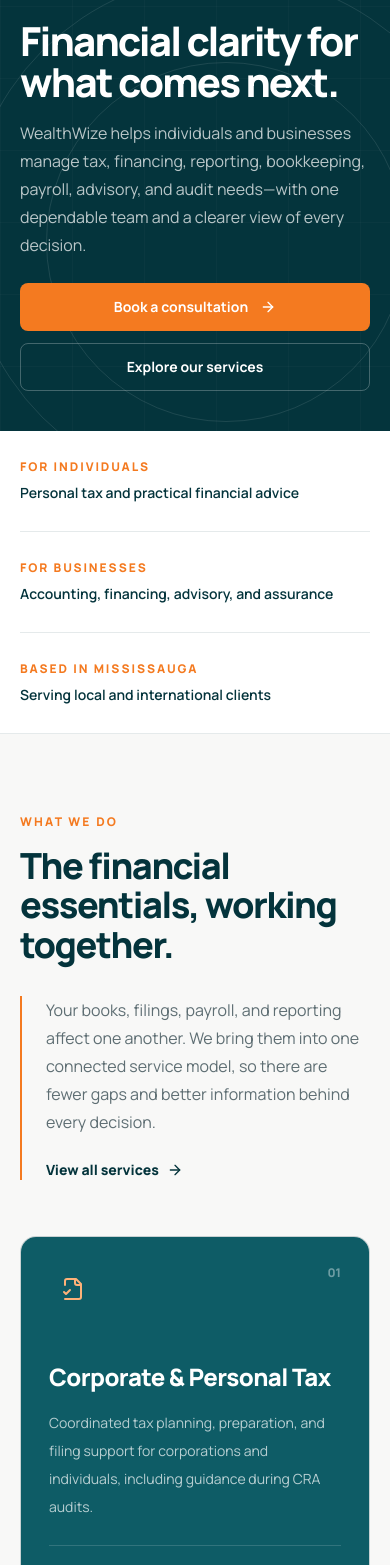
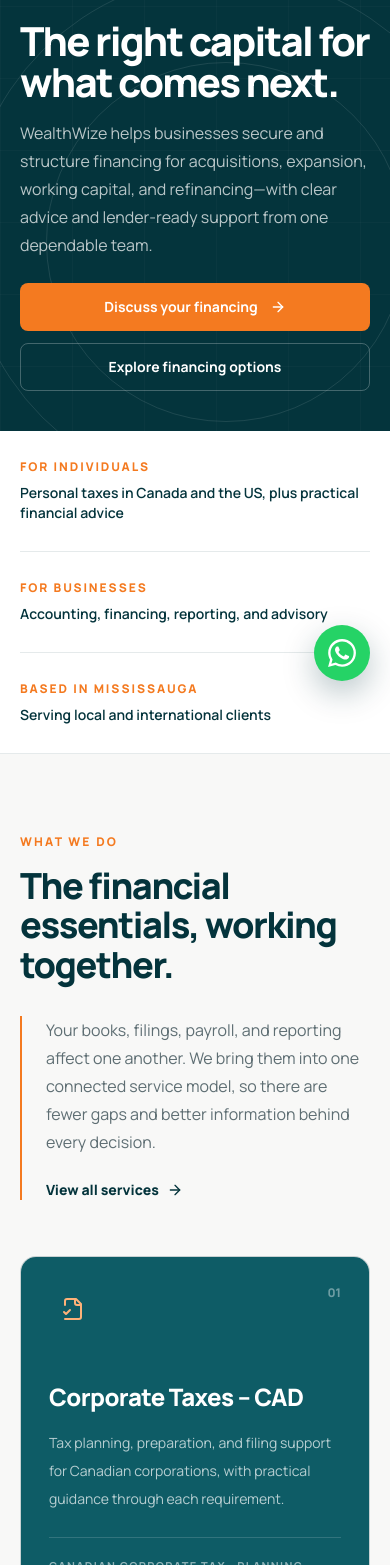
Before and after one commit to uziarslan/wealthwize-frontend, a React (Create React App) app: page / in a window 390 px wide. Shown: the part 143-1708 px from the top of the page. Built offline with nearby package versions, Linux system fonts and the light colour scheme.

Commit message:
feat: enhance website content and structure; update meta tags for SEO, add WhatsApp button for direct contact, and improve service descriptions for clarity

```diff
--- a/public/index.html
+++ b/public/index.html
@@ -11,16 +11,16 @@
     <meta name="title" content="WealthWize Consulting Group | Accounting &amp; Financial Advisory" />
     <meta
       name="description"
-      content="WealthWize provides corporate and personal tax, corporate financing, financial reporting, bookkeeping and payroll, advisory, and audit and assurance services."
+      content="WealthWize provides Canadian corporate tax, Canadian and US personal tax, corporate financing, financial reporting, bookkeeping and payroll, and advisory services."
     />
-    <meta name="keywords" content="corporate tax, personal tax, corporate financing, business loans, working capital, financial reporting, bookkeeping, payroll, financial advisory, audit and assurance, Mississauga accountant" />
+    <meta name="keywords" content="Canadian corporate tax, Canadian personal tax, US personal tax, corporate financing, business loans, working capital, line of credit, equipment financing, acquisition financing, financial reporting, bookkeeping, payroll, financial advisory, Mississauga accountant" />
     <meta name="author" content="WealthWize Consulting Group" />
 
     <!-- Open Graph / Facebook -->
     <meta property="og:type" content="website" />
     <meta property="og:url" content="https://wealthwize.com/" />
     <meta property="og:title" content="WealthWize Consulting Group | Accounting &amp; Financial Advisory" />
-    <meta property="og:description" content="Financial clarity for what comes next. Tax, financing, reporting, bookkeeping, payroll, advisory, audit, and assurance from one dependable team." />
+    <meta property="og:description" content="Canadian corporate tax, Canadian and US personal tax, financing, reporting, bookkeeping, payroll, and advisory from one dependable team." />
     <meta property="og:image" content="%PUBLIC_URL%/og.png" />
     <meta property="og:locale" content="en_US" />
     <meta property="og:site_name" content="WealthWize Consulting Group" />
@@ -29,7 +29,7 @@
     <meta name="twitter:card" content="summary_large_image" />
     <meta name="twitter:url" content="https://wealthwize.com/" />
     <meta name="twitter:title" content="WealthWize Consulting Group | Accounting &amp; Financial Advisory" />
-    <meta name="twitter:description" content="Financial clarity for what comes next. Tax, financing, reporting, bookkeeping, payroll, advisory, audit, and assurance from one dependable team." />
+    <meta name="twitter:description" content="Canadian corporate tax, Canadian and US personal tax, financing, reporting, bookkeeping, payroll, and advisory from one dependable team." />
     <meta name="twitter:image" content="%PUBLIC_URL%/og.png" />
 
     <!-- Additional Meta Tags -->
--- a/src/App.js
+++ b/src/App.js
@@ -4,6 +4,7 @@
 import { About } from './screens/About/About';
 import { ContactUs } from './screens/ContactUs/ContactUs';
 import { Services } from './screens/Services/Services';
+import { WhatsAppButton } from './components/WhatsAppButton';
 
 function App() {
   return (
@@ -15,6 +16,7 @@
           <Route path="/services" element={<Services />} />
           <Route path="/contact" element={<ContactUs />} />
         </Routes>
+        <WhatsAppButton />
       </div>
     </Router>
   );
--- a/src/components/Footer.jsx
+++ b/src/components/Footer.jsx
@@ -11,18 +11,16 @@
 ];
 
 const serviceLinks = [
-  "Corporate & Personal Tax",
+  "Corporate Taxes – CAD",
   "Corporate Financing",
+  "Personal Taxes – US & CAD",
   "Financial Reporting",
   "Bookkeeping & Payroll Services",
   "Advisory Services",
-  "Audit & Assurance",
 ];
 
 const socialLinks = [
-  ["LinkedIn", "https://www.linkedin.com/"],
   ["Instagram", "https://www.instagram.com/wealthwizeconsulting/"],
-  ["Facebook", "https://www.facebook.com/people/wealthwizeconsulting/61566153907524/?mibextid=LQQJ4d"],
 ];
 
 export const Footer = () => (
@@ -155,13 +153,13 @@
               </a>
 
               <a
-                href="mailto:Salman@wealthwize.pro"
+                href="mailto:info@wealthwize.pro"
                 className="group flex items-start gap-3 font-manrope text-[12px] font-bold text-[#04343C]/70 transition hover:text-[#04343C]"
               >
                 <span className="flex h-8 w-8 shrink-0 items-center justify-center rounded-lg bg-[#EAF0EF] transition group-hover:bg-[#04343C]">
                   <Mail className="h-3.5 w-3.5 text-[#F47A20]" />
                 </span>
-                <span className="break-all pt-1.5">Salman@wealthwize.pro</span>
+                <span className="break-all pt-1.5">info@wealthwize.pro</span>
               </a>
 
               <a
--- /dev/null
+++ b/src/components/WhatsAppButton.jsx
@@ -0,0 +1,22 @@
+import React from "react";
+
+const whatsappUrl = "https://wa.me/14169020308";
+
+export const WhatsAppButton = () => (
+  <a
+    href={whatsappUrl}
+    target="_blank"
+    rel="noreferrer"
+    aria-label="Chat with WealthWize on WhatsApp"
+    title="Chat with us on WhatsApp"
+    className="fixed bottom-5 right-5 z-40 flex h-14 w-14 items-center justify-center rounded-full bg-[#25D366] text-white shadow-[0_12px_32px_rgba(4,52,60,0.28)] transition duration-300 hover:-translate-y-1 hover:bg-[#20BD5A] hover:shadow-[0_16px_38px_rgba(4,52,60,0.34)] focus:outline-none focus:ring-2 focus:ring-[#25D366] focus:ring-offset-4 md:bottom-7 md:right-7 md:h-16 md:w-16"
+  >
+    <svg
+      aria-hidden="true"
+      viewBox="0 0 24 24"
+      className="h-7 w-7 fill-current md:h-8 md:w-8"
+    >
+      <path d="M17.472 14.382c-.297-.149-1.758-.867-2.03-.967-.273-.099-.471-.148-.67.15-.197.297-.767.966-.94 1.164-.173.199-.347.223-.644.075-.297-.15-1.255-.463-2.39-1.475-.883-.788-1.48-1.761-1.653-2.059-.173-.297-.018-.458.13-.606.134-.133.298-.347.446-.52.149-.174.198-.298.298-.497.099-.198.05-.371-.025-.52-.075-.149-.669-1.612-.916-2.207-.242-.579-.487-.5-.669-.51-.173-.008-.371-.01-.57-.01-.198 0-.52.074-.792.372-.272.297-1.04 1.016-1.04 2.479s1.065 2.906 1.213 3.105c.149.198 2.095 3.2 5.076 4.487.709.306 1.262.489 1.694.626.712.226 1.36.194 1.871.118.571-.085 1.758-.719 2.006-1.413.248-.694.248-1.29.173-1.414-.074-.123-.272-.198-.57-.347m-5.421 7.403h-.004a9.87 9.87 0 0 1-5.031-1.378l-.361-.214-3.741.981.998-3.648-.235-.374a9.86 9.86 0 0 1-1.51-5.26c.001-5.45 4.436-9.884 9.888-9.884 2.64 0 5.122 1.03 6.988 2.898a9.825 9.825 0 0 1 2.895 6.994c-.002 5.45-4.437 9.884-9.887 9.884m8.413-18.297A11.815 11.815 0 0 0 12.05 0C5.495 0 .16 5.335.157 11.892c0 2.096.547 4.142 1.588 5.945L.057 24l6.3-1.654a11.882 11.882 0 0 0 5.69 1.448h.005c6.554 0 11.89-5.335 11.893-11.893a11.821 11.821 0 0 0-3.48-8.413Z" />
+    </svg>
+  </a>
+);
--- /dev/null
+++ b/src/hooks/useAutoScrollPastHero.js
@@ -0,0 +1,16 @@
+import { useLayoutEffect, useRef } from "react";
+
+export const useAutoScrollPastHero = () => {
+  const contentRef = useRef(null);
+
+  useLayoutEffect(() => {
+    if (window.location.hash) return;
+
+    contentRef.current?.scrollIntoView?.({
+      behavior: "auto",
+      block: "start",
+    });
+  }, []);
+
+  return contentRef;
+};
--- a/src/screens/ContactUs/ContactUs.js
+++ b/src/screens/ContactUs/ContactUs.js
@@ -12,6 +12,7 @@
 } from "lucide-react";
 import { Navbar } from "../../components/Navbar";
 import { Footer } from "../../components/Footer";
+import { useAutoScrollPastHero } from "../../hooks/useAutoScrollPastHero";
 import { Modal } from "../../components/ui/modal";
 import { Button } from "../../components/ui/button";
 import { Input } from "../../components/ui/input";
@@ -28,9 +29,9 @@
   {
     icon: Mail,
     label: "Email us",
-    detail: "Salman@wealthwize.pro",
+    detail: "info@wealthwize.pro",
     note: "Send your question anytime",
-    href: "mailto:Salman@wealthwize.pro",
+    href: "mailto:info@wealthwize.pro",
   },
   {
     icon: MapPin,
@@ -60,15 +61,16 @@
 ];
 
 const serviceNeeds = [
-  "Corporate & Personal Tax",
+  "Corporate Taxes – CAD",
   "Corporate Financing",
+  "Personal Taxes – US & CAD",
   "Financial Reporting",
   "Bookkeeping & Payroll Services",
   "Advisory Services",
-  "Audit & Assurance",
 ];
 
 export const ContactUs = () => {
+  const contentRef = useAutoScrollPastHero();
   const [formData, setFormData] = useState({
     fullName: "",
     email: "",
@@ -223,7 +225,7 @@
           </div>
         </section>
 
-        <section className="border-b border-[#04343C]/10 bg-white">
+        <section ref={contentRef} className="scroll-mt-[70px] border-b border-[#04343C]/10 bg-white">
           <div className="mx-auto grid max-w-[1440px] md:grid-cols-3 md:px-10 lg:px-[60px]">
             {contactMethods.map((method, index) => {
               const Icon = method.icon;
--- a/src/screens/Home/Home.js
+++ b/src/screens/Home/Home.js
@@ -10,6 +10,7 @@
   LineChart,
   Mail,
   ShieldCheck,
+  UserRound,
 } from "lucide-react";
 import { Navbar } from "../../components/Navbar";
 import { Footer } from "../../components/Footer";
@@ -19,17 +20,25 @@
 const services = [
   {
     icon: FileCheck2,
-    title: "Corporate & Personal Tax",
+    title: "Corporate Taxes – CAD",
     description:
-      "Coordinated tax planning, preparation, and filing support for corporations and individuals, including guidance during CRA audits.",
-    detail: "Corporate tax · Personal tax · CRA support",
+      "Tax planning, preparation, and filing support for Canadian corporations, with practical guidance through each requirement.",
+    detail: "Canadian corporate tax · Planning · Filing support",
   },
   {
     icon: Landmark,
     title: "Corporate Financing",
     description:
       "Practical support with financing needs, from preparing applications to navigating the options available to your business.",
-    detail: "Business Loans · Working Capital · Short-Term Loan",
+    detail:
+      "Business Loans · Working Capital · Short-Term Loan · Line of Credit · Equipment Financing · Acquisition Financing",
+  },
+  {
+    icon: UserRound,
+    title: "Personal Taxes – US & CAD",
+    description:
+      "Personal tax preparation and filing support for individuals in Canada and the United States.",
+    detail: "Canadian personal tax · US personal tax · Filing guidance",
   },
   {
     icon: BarChart3,
@@ -51,13 +60,6 @@
     description:
       "Practical accounting and financial advice shaped around your operations, priorities, and long-term goals.",
     detail: "Planning · Decisions · Sustainable growth",
-  },
-  {
-    icon: ShieldCheck,
-    title: "Audit & Assurance",
-    description:
-      "Detail-focused audit and assurance services, with knowledgeable support throughout CRA audit matters.",
-    detail: "Audit · Assurance · CRA audit support",
   },
 ];
 
@@ -175,17 +177,17 @@
             <div className="max-w-[720px] text-left">
               <div className="mb-5 inline-flex items-center gap-3 text-xs font-bold uppercase tracking-[0.18em] text-[#FDB178] sm:text-sm">
                 <span className="h-px w-8 bg-[#F47A20]" />
-                Tax &amp; accounting, made clear
+                Corporate financing, made clear
               </div>
 
               <h1 className="max-w-[730px] text-[40px] font-extrabold leading-[1.04] tracking-[-0.045em] text-white sm:text-[48px] md:text-[54px] lg:text-[58px]">
-                Financial clarity for what comes next.
+                The right capital for what comes next.
               </h1>
 
               <p className="mt-4 max-w-[650px] text-base leading-7 text-white/[.72] sm:text-[17px]">
-                WealthWize helps individuals and businesses manage tax,
-                financing, reporting, bookkeeping, payroll, advisory, and audit
-                needs—with one dependable team and a clearer view of every decision.
+                WealthWize helps businesses secure and structure financing for
+                acquisitions, expansion, working capital, and refinancing—with
+                clear advice and lender-ready support from one dependable team.
               </p>
 
               <div className="mt-6 flex flex-col gap-3 sm:flex-row">
@@ -193,14 +195,14 @@
                   to="/contact"
                   className="group inline-flex min-h-12 items-center justify-center gap-3 rounded-lg bg-[#F47A20] px-7 text-sm font-bold text-white transition hover:bg-[#ff8c38] focus:outline-none focus:ring-2 focus:ring-white focus:ring-offset-2 focus:ring-offset-[#04343C]"
                 >
-                  Book a consultation
+                  Discuss your financing
                   <ArrowRight className="h-4 w-4 transition-transform group-hover:translate-x-1" />
                 </Link>
                 <Link
                   to="/services"
                   className="inline-flex min-h-12 items-center justify-center rounded-lg border border-white/25 px-7 text-sm font-bold text-white transition hover:border-white/50 hover:bg-white/10 focus:outline-none focus:ring-2 focus:ring-white"
                 >
-                  Explore our services
+                  Explore financing options
                 </Link>
               </div>
 
@@ -215,7 +217,7 @@
                       Your financial picture
                     </p>
                     <h2 className="mt-1 text-xl font-bold tracking-[-0.02em] text-[#04343C]">
-                      Organized. Current. Decision-ready.
+                      Structured. Lender-ready. Built to move.
                     </h2>
                   </div>
                   <div className="hidden h-11 w-11 items-center justify-center rounded-full bg-[#04343C] text-white sm:flex">
@@ -227,8 +229,8 @@
                   <div className="rounded-xl bg-[#F8F8F7] p-4">
                     <div className="flex items-end justify-between gap-6">
                       <div>
-                        <p className="text-xs font-semibold text-[#5E6E73]">Reporting rhythm</p>
-                        <p className="mt-1 text-lg font-bold text-[#04343C]">A clearer month-end</p>
+                        <p className="text-xs font-semibold text-[#5E6E73]">Financing readiness</p>
+                        <p className="mt-1 text-lg font-bold text-[#04343C]">A clearer path to capital</p>
                       </div>
                       <div className="flex h-16 items-end gap-1.5" aria-hidden="true">
                         {[34, 48, 42, 61, 72, 88].map((height, index) => (
@@ -243,9 +245,9 @@
                   </div>
 
                   {[
-                    [BookOpenCheck, "Books & reconciliations", "Kept current"],
-                    [FileCheck2, "Tax & compliance", "Planned ahead"],
-                    [LineChart, "Reports & guidance", "Made useful"],
+                    [BookOpenCheck, "Funding strategy", "Built for your goals"],
+                    [FileCheck2, "Lender-ready package", "Prepared with confidence"],
+                    [LineChart, "Deal support", "From term sheet to close"],
                   ].map(([Icon, label, status]) => (
                     <div key={label} className="flex items-center gap-4 border-b border-[#04343C]/10 pb-5 last:border-0 last:pb-0">
                       <span className="flex h-11 w-11 shrink-0 items-center justify-center rounded-lg bg-[#0E5C66]/10 text-[#0E5C66]">
@@ -264,8 +266,8 @@
         <section aria-label="Who we support" className="border-b border-[#04343C]/10 bg-white">
           <div className="mx-auto grid max-w-[1440px] grid-cols-1 px-5 sm:grid-cols-3 md:px-10 lg:px-[60px]">
             {[
-              ["For individuals", "Personal tax and practical financial advice"],
-              ["For businesses", "Accounting, financing, advisory, and assurance"],
+              ["For individuals", "Personal taxes in Canada and the US, plus practical financial advice"],
+              ["For businesses", "Accounting, financing, reporting, and advisory"],
               ["Based in Mississauga", "Serving local and international clients"],
             ].map(([title, detail], index) => (
               <div key={title} className={`py-7 text-left sm:px-6 ${index > 0 ? "border-t border-[#04343C]/10 sm:border-l sm:border-t-0" : ""}`}>
--- a/src/screens/Services/Services.js
+++ b/src/screens/Services/Services.js
@@ -15,17 +15,18 @@
 } from "lucide-react";
 import { Navbar } from "../../components/Navbar";
 import { Footer } from "../../components/Footer";
+import { useAutoScrollPastHero } from "../../hooks/useAutoScrollPastHero";
 import businessImg from "../../assets/business-consulting.png";
 
 const services = [
     {
         number: "01",
         icon: FileCheck2,
-        title: "Corporate & Personal Tax",
+        title: "Corporate Taxes – CAD",
         description:
-            "Keep corporate and personal tax obligations organized, accurate, and on time, with practical guidance before, during, and after filing.",
-        deliverables: ["Corporate tax returns", "Personal tax returns", "CRA audit support"],
-        cadence: "Annual and year-round tax support",
+            "Keep Canadian corporate tax obligations organized, accurate, and on time, with practical guidance before, during, and after filing.",
+        deliverables: ["Corporate tax returns", "Tax planning", "Filing support"],
+        cadence: "Canadian corporate tax support",
         featured: true,
     },
     {
@@ -34,11 +35,27 @@
         title: "Corporate Financing",
         description:
             "Prepare for and navigate corporate financing opportunities with support tailored to your business, funding needs, and financial position.",
-        deliverables: ["Business Loans", "Working Capital", "Short-Term Loan"],
+        deliverables: [
+            "Business Loans",
+            "Working Capital",
+            "Short-Term Loan",
+            "Line of Credit",
+            "Equipment Financing",
+            "Acquisition Financing",
+        ],
         cadence: "Financing application support",
     },
     {
         number: "03",
+        icon: UserRound,
+        title: "Personal Taxes – US & CAD",
+        description:
+            "Get organized filing support for personal tax obligations in Canada and the United States, with clear guidance through each requirement.",
+        deliverables: ["Canadian personal tax", "US personal tax", "Filing guidance"],
+        cadence: "Canadian and US personal tax support",
+    },
+    {
+        number: "04",
         icon: BarChart3,
         title: "Financial Reporting",
         description:
@@ -47,7 +64,7 @@
         cadence: "Monthly, quarterly, or semi-annually",
     },
     {
-        number: "04",
+        number: "05",
         icon: BookOpenCheck,
         title: "Bookkeeping & Payroll Services",
         description:
@@ -56,22 +73,13 @@
         cadence: "Ongoing monthly and pay-cycle support",
     },
     {
-        number: "05",
+        number: "06",
         icon: LineChart,
         title: "Advisory Services",
         description:
             "Make informed decisions with practical accounting and financial guidance grounded in your industry, operations, and goals.",
         deliverables: ["Financial guidance", "Cash flow planning", "Growth decisions"],
         cadence: "Ongoing or project-based advice",
-    },
-    {
-        number: "06",
-        icon: ShieldCheck,
-        title: "Audit & Assurance",
-        description:
-            "Strengthen confidence in financial information through careful audit and assurance work, including knowledgeable support during CRA audits.",
-        deliverables: ["Audit services", "Assurance support", "CRA audit assistance"],
-        cadence: "Annual or engagement-based support",
     },
 ];
 
@@ -84,7 +92,7 @@
     {
         label: "Comply",
         title: "Meet tax and filing obligations",
-        detail: "Corporate and personal tax, audit, and assurance",
+        detail: "Canadian corporate tax and Canadian and US personal tax",
     },
     {
         label: "Understand",
@@ -95,8 +103,8 @@
 
 const serviceScopes = [
     {
-        label: "Tax & assurance",
-        detail: "Corporate and personal tax support backed by audit and assurance expertise.",
+        label: "Tax services",
+        detail: "Canadian corporate tax and Canadian and US personal tax support.",
     },
     {
         label: "Finance operations",
@@ -109,6 +117,8 @@
 ];
 
 export const Services = () => {
+    const contentRef = useAutoScrollPastHero();
+
     return (
         <div className="min-h-screen w-full bg-[#F8F8F7] text-[#04343C]">
             <Navbar />
@@ -205,7 +215,7 @@
                     </div>
                 </section>
 
-                <section className="border-b border-[#04343C]/10 bg-white">
+                <section ref={contentRef} className="scroll-mt-[70px] border-b border-[#04343C]/10 bg-white">
                     <div className="mx-auto grid max-w-[1440px] md:grid-cols-3 md:px-10 lg:px-[60px]">
                         {serviceScopes.map((scope, index) => (
                             <div
@@ -407,7 +417,7 @@
                                     Get reliable support across the operational work, compliance deadlines, and reporting your business depends on.
                                 </p>
                                 <div className="mt-7 flex flex-wrap gap-2">
-                                    {["Corporate & personal tax", "Corporate financing", "Financial reporting", "Bookkeeping & payroll", "Advisory", "Audit & assurance"].map((item) => (
+                                    {["Corporate taxes – CAD", "Corporate financing", "Financial reporting", "Bookkeeping & payroll", "Advisory"].map((item) => (
                                         <span key={item} className="rounded-full border border-white/15 px-3 py-1.5 font-manrope text-[11px] font-semibold text-white/75">
                                             {item}
                                         </span>
@@ -421,10 +431,10 @@
                                     For individuals
                                 </h3>
                                 <p className="mt-3 max-w-[520px] font-manrope text-[14px] leading-[1.75] text-[#5E6E73]">
-                                    Work through personal tax responsibilities and financial decisions with clear requirements, practical advice, and fewer surprises.
+                                    Work through personal tax responsibilities in Canada and the US with clear requirements, practical advice, and fewer surprises.
                                 </p>
                                 <div className="mt-7 flex flex-wrap gap-2">
-                                    {["Personal tax", "CRA audit support", "Financial guidance", "Clear next steps"].map((item) => (
+                                    {["Personal taxes – US & CAD", "Financial guidance", "Clear next steps"].map((item) => (
                                         <span key={item} className="rounded-full border border-[#04343C]/12 bg-[#F8F8F7] px-3 py-1.5 font-manrope text-[11px] font-semibold text-[#04343C]/70">
                                             {item}
                                         </span>
```
Also changed, not shown: src/components/Navbar.jsx (+2 -12 lines), src/screens/About/About.js (+15 -10 lines), public/manifest.json.
